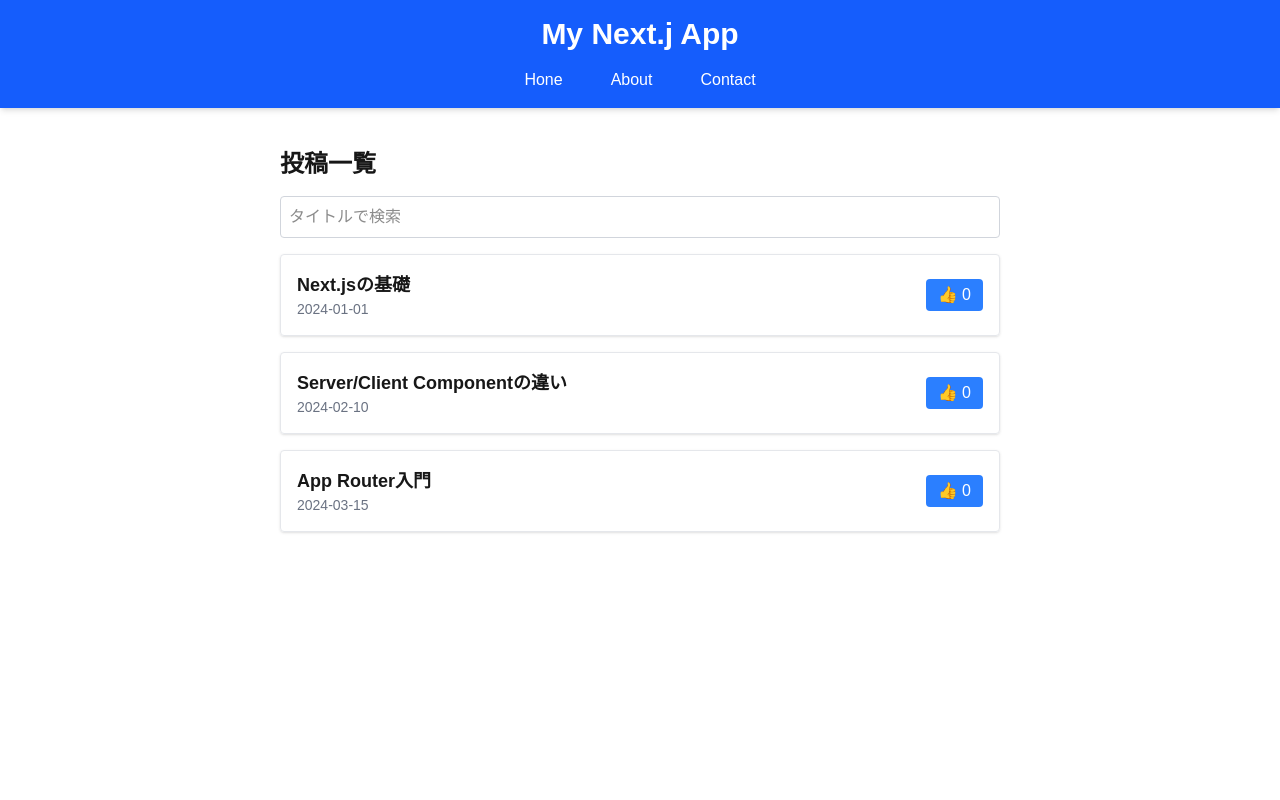
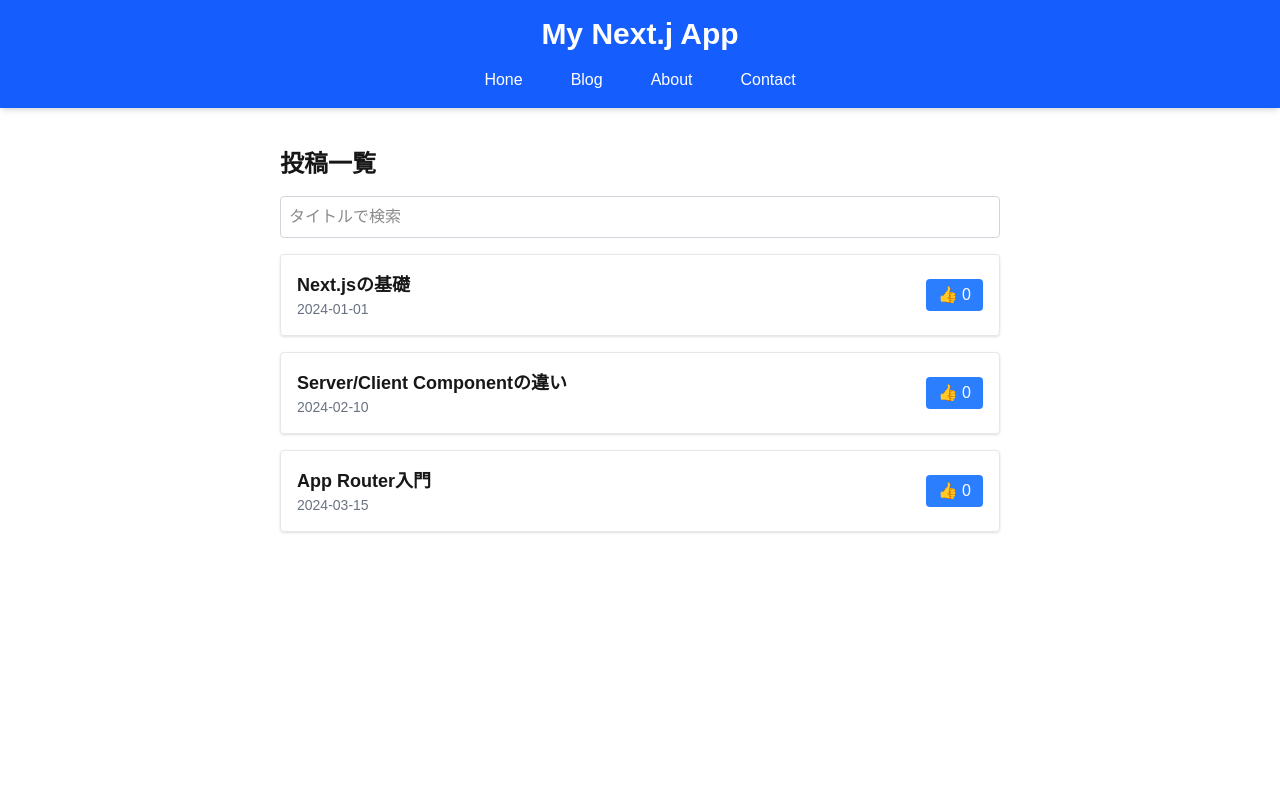
Before and after one commit to shouechi/nextjs_curriculum, a Next.js app in the folder my-app/: page /blog in a window 1280 px wide. Shown: the top 800 px of the page. Built offline with nearby package versions, Linux system fonts and the light colour scheme.

Commit message:
add: Blogを追加

```diff
--- a/my-app/src/components/header.tsx
+++ b/my-app/src/components/header.tsx
@@ -10,6 +10,12 @@ export default function Header() {
         <Link href="/" className="rounded px-4 py-2 text-white transition-all hover:bg-blue-700">
           Hone
         </Link>
+        <Link
+          href="/blog"
+          className="rounded px-4 py-2 text-white transition-all hover:bg-blue-700"
+        >
+          Blog
+        </Link>
         <Link href="/about" className='rounded px-4 py-2 text-white transition-all hover:bg-blue-700'>
           About
         </Link>
```
